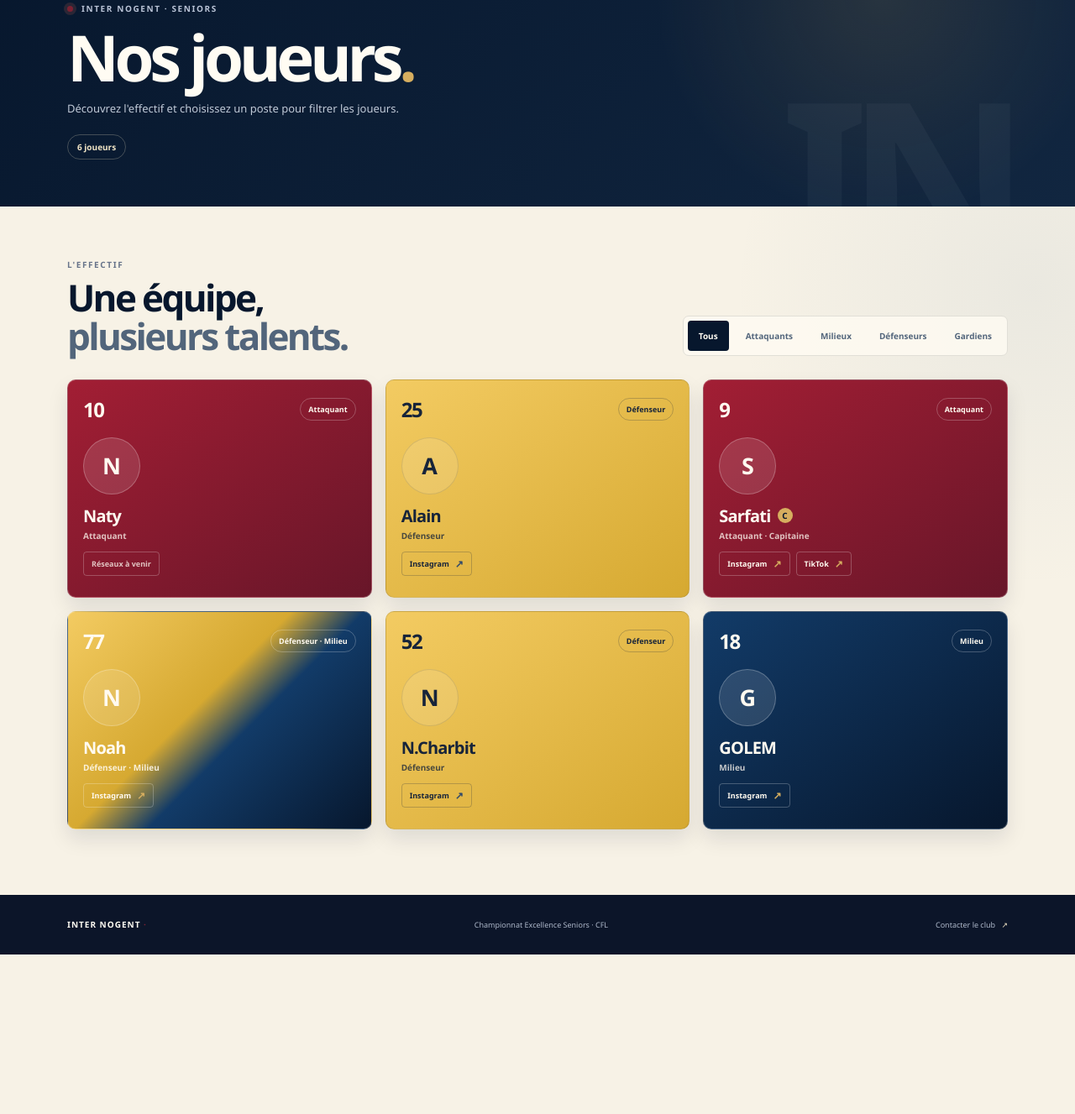
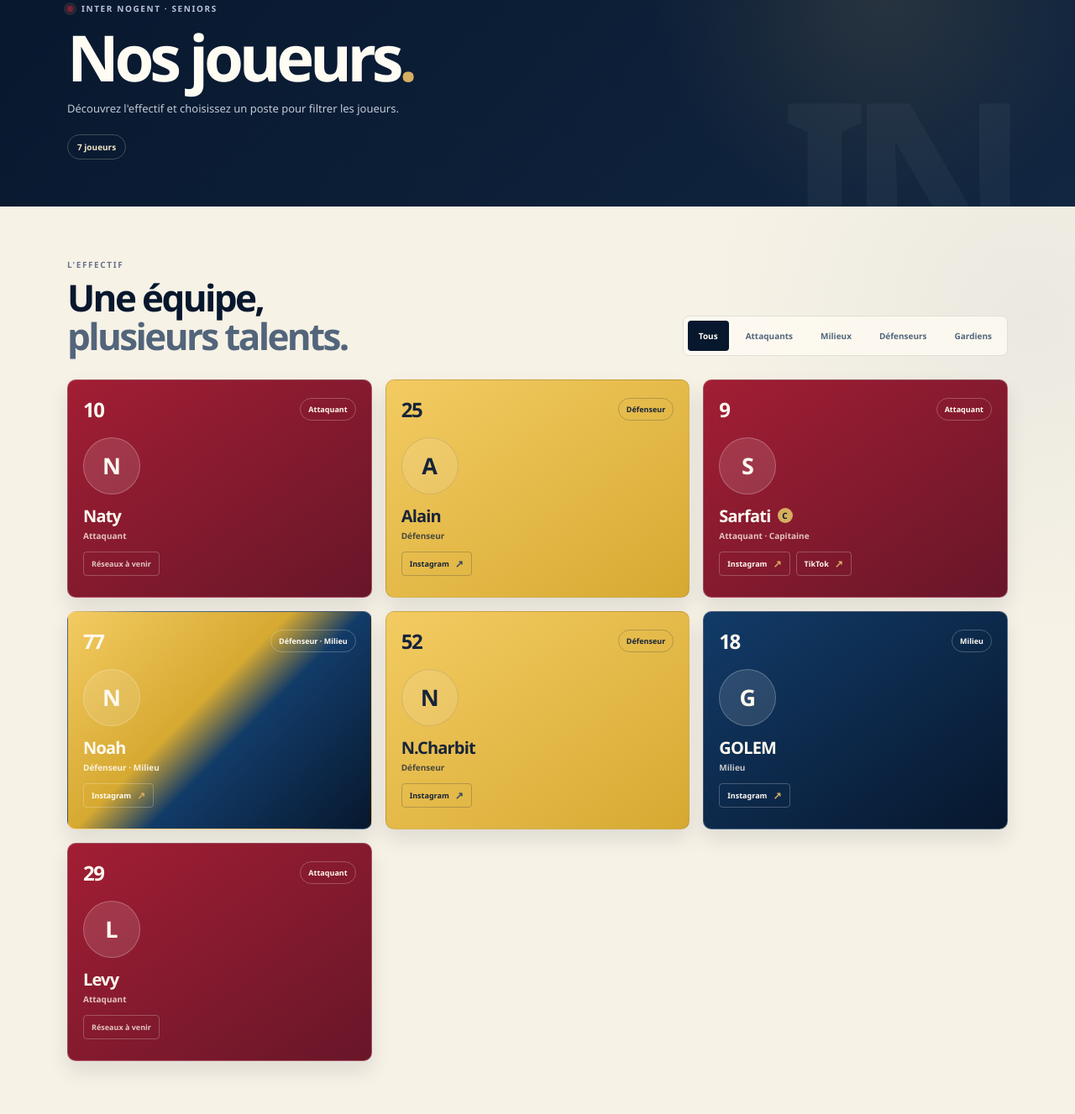
Before and after one commit to aloacris16-dot/interdenogent, a plain HTML site: page joueurs.html in a window 1280 px wide. Shown: the part 173-1500 px from the top of the page at 84% size. Before the commit the page ends 1310 px from the top, so only its background shows below. Drawn offline with Linux system fonts and the light colour scheme.

Commit message:
Mettre a jour le match et l'effectif
Co-authored-by: Copilot <223556219+Copilot@users.noreply.github.com>

```diff
--- a/joueurs.html
+++ b/joueurs.html
@@ -55,7 +55,7 @@
           <p class="eyebrow"><span class="live-dot"></span> Inter Nogent · Seniors</p>
           <h1>Nos joueurs<span>.</span></h1>
           <p>Découvrez l'effectif et choisissez un poste pour filtrer les joueurs.</p>
-          <span class="players-count" id="players-count">6 joueurs</span>
+          <span class="players-count" id="players-count">7 joueurs</span>
         </div>
         <div class="players-hero-decoration" aria-hidden="true">IN</div>
       </section>
@@ -75,7 +75,7 @@
               <button class="player-filter" type="button" data-filter="gardien" aria-pressed="false">Gardiens</button>
             </div>
           </div>
-          <p class="players-status sr-only" id="players-status" aria-live="polite">6 joueurs affichés.</p>
+          <p class="players-status sr-only" id="players-status" aria-live="polite">7 joueurs affichés.</p>
 
           <div class="players-grid" id="players-grid">
             <article class="player-card player-card--attacker" data-positions="attaquant">
@@ -156,6 +156,19 @@
                 <a href="https://www.instagram.com/lior.marciano.5?hvrq=cjR2ZXg3YzlvYzZr" target="_blank" rel="noopener noreferrer">Instagram <span aria-hidden="true">↗</span></a>
               </div>
             </article>
+
+            <article class="player-card player-card--attacker" data-positions="attaquant">
+              <div class="player-card-top">
+                <span class="player-number">29</span>
+                <span class="player-position">Attaquant</span>
+              </div>
+              <div class="player-portrait" aria-hidden="true"><span>L</span></div>
+              <h3>Levy</h3>
+              <p class="player-role">Attaquant</p>
+              <div class="player-socials" aria-label="Réseaux sociaux">
+                <span class="player-social-unavailable">Réseaux à venir</span>
+              </div>
+            </article>
           </div>
           <p class="players-empty" id="players-empty" hidden>Aucun joueur pour ce poste pour le moment.</p>
         </div>
```
Also changed, not shown: index.html (+1 -1 lines).
